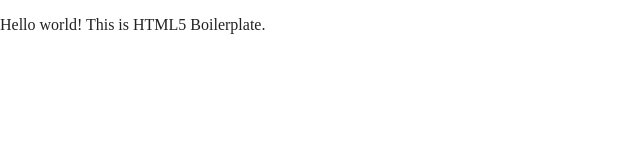
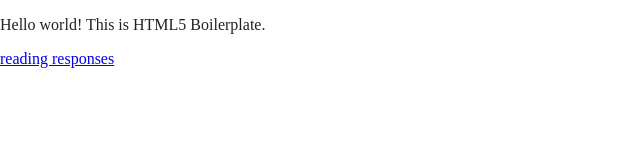
Before and after one commit to shony853/core-2-int-lab, a website built with Parcel: page index.html in a window 1280 px wide. Shown: the whole page, without its empty margins (0-640 px from the left). Built offline with nearby package versions, Linux system fonts and the light colour scheme.

Commit message:
reading response edit

```diff
--- a/index.html
+++ b/index.html
@@ -26,6 +26,8 @@
 
   <!-- Add your site or application content here -->
   <p>Hello world! This is HTML5 Boilerplate.</p>
+  <a href="webtype-intro/reading-responses/index.html">reading responses</a>
+
   <script src="js/vendor/modernizr-3.11.2.min.js"></script>
   <script src="js/plugins.js"></script>
   <script src="js/main.js"></script>
```
Also changed, not shown: webtype-intro/reading-responses/index.html (renamed from reading-responses/index.html), webtype-intro/reading-responses/main.css (renamed from reading-responses/main.css), 2 other files.
